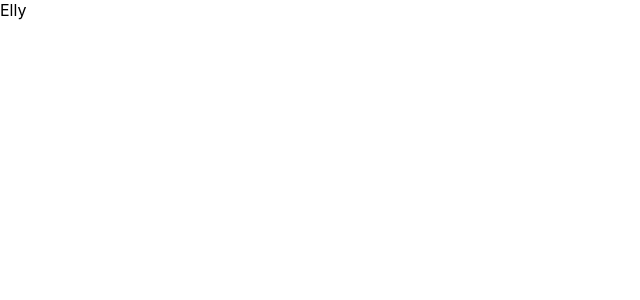
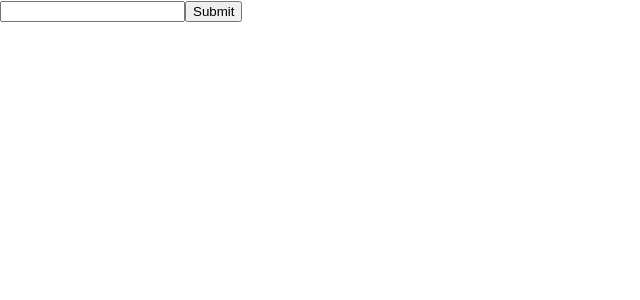
Before and after one commit to YebinK/react-practice, a React (Create React App) app in the folder src/frontend/: page / in a window 1280 px wide. Shown: the top 300 px of the page, without its empty margins (0-640 px from the left). Built offline with nearby package versions, Linux system fonts and the light colour scheme.

Commit message:
feat: 이벤트 핸들링

```diff
--- a/src/frontend/src/App.js
+++ b/src/frontend/src/App.js
@@ -1,11 +1,24 @@
 import React from 'react';
 
 function App() {
-  return (
-    <div className="App">
-      Elly
-    </div>
-  );
+
+    const onKeyUp = (event) => {
+        if (event.keyCode === 13) { //엔터이면
+            onSubmit();
+        }
+        console.log('key up');
+    }
+
+    const onSubmit = () => {
+        alert('submitted');
+    }
+
+    return (
+        <div className="App">
+            <input onKeyUp={onKeyUp}/>
+            <button onClick={onSubmit}>Submit</button>
+        </div>
+    );
 }
 
 export default App;
```
Also changed, not shown: src/frontend/src/config/page-route.jsx (deleted).
